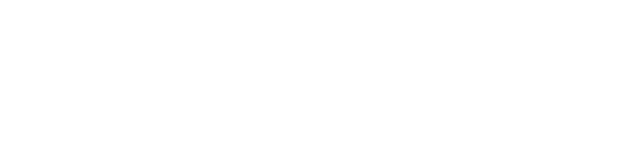
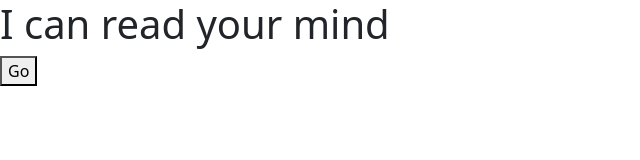
Before and after one commit to Bradpk/mind-reader, a plain HTML site: page index.html in a window 1280 px wide. Shown: the whole page, without its empty margins (0-640 px from the left). Drawn offline with nearby package versions, Linux system fonts and the light colour scheme.

Commit message:
Update index.html

```diff
--- a/index.html
+++ b/index.html
@@ -9,10 +9,11 @@
   <link href="https://cdn.jsdelivr.net/npm/bootstrap@5.3.0/dist/css/bootstrap.min.css" rel="stylesheet"
     integrity="sha384-9ndCyUaIbzAi2FUVXJi0CjmCapSmO7SnpJef0486qhLnuZ2cdeRhO02iuK6FUUVM" crossorigin="anonymous">
   <link rel="stylesheet" href="/css/style.css" />
+</head>
+<body>
+  <h1>I can read your mind</h1>
 
-</head>
-
-<body>
+  <button>Go</button>
 
 
   <script src="https://cdn.jsdelivr.net/npm/bootstrap@5.3.0/dist/js/bootstrap.bundle.min.js"></script>
```
